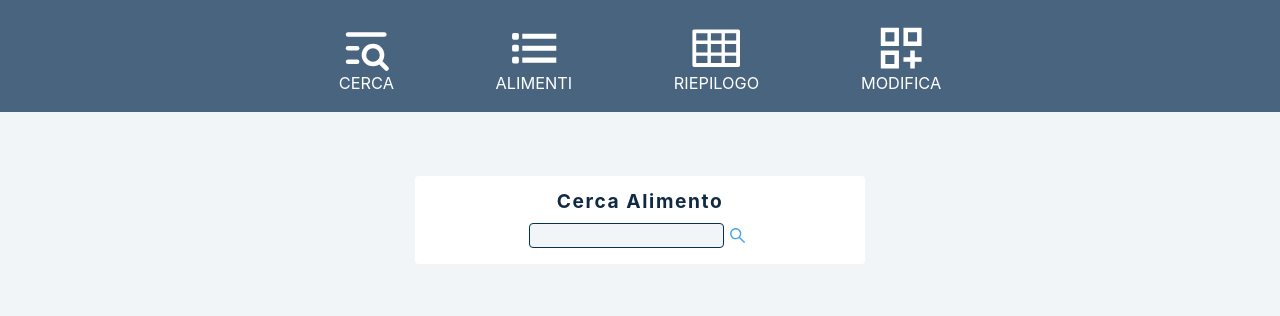
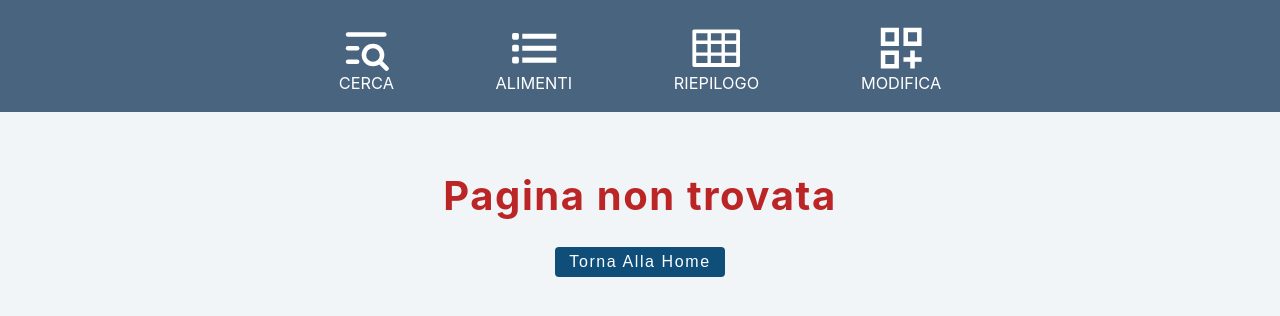
Before and after one commit to giovannipacelli2/alimentazione, a React (Create React App) app: page /search in a window 1280 px wide. Shown: the top 316 px of the page. Built offline with nearby package versions, Linux system fonts and the light colour scheme.

Commit message:
Fix bug on refresh page

```diff
--- a/src/App.js
+++ b/src/App.js
@@ -13,9 +13,11 @@ import SumFood from './components/SumFood';
 import SaveFood from './components/SaveFood';
 import AddLocal from './components/AddLocal';
 import Summary from './components/Summary';
+import ErrorPage from './components/ErrorPage';
 
-/* const PATH = window.location.pathname.split(`/`)[1]; */
-const PATH = window.location.pathname;
+//const PATH = window.location.pathname.split(`/`)[1];
+//const PATH = window.location.pathname;
+const PATH = "/";
 
 const VOID_MACRO = {
   kcal:0,
@@ -180,6 +182,11 @@ function App() {
                 { weight ===0 && <h4 className='red-message'>Vai nella sezione "Modifica" ed inserisci il tuo peso</h4> }
               </>
           }/>
+
+          <Route path='*' element={
+            <ErrorPage />
+          } />
+
         </Routes>
         </main>
     </Router>
--- /dev/null
+++ b/src/components/ErrorPage.js
@@ -0,0 +1,16 @@
+import React from 'react'
+
+import { Link } from 'react-router-dom'
+
+const ErrorPage = () => {
+  return (
+    <>
+        <h2 className='red-message'>Pagina non trovata</h2>
+        <Link to="/">
+            <button className="btn-2">Torna alla home</button>
+        </Link>
+    </>
+  )
+}
+
+export default ErrorPage
--- a/src/components/Navbar.js
+++ b/src/components/Navbar.js
@@ -9,7 +9,8 @@ import {TbListSearch} from 'react-icons/tb';
 import {MdOutlineDashboardCustomize} from 'react-icons/md';
 
 /* const PATH = window.location.pathname.split(`/`)[1]; */
-const PATH = window.location.pathname;
+//const PATH = window.location.pathname;
+const PATH = "/";
 
 
 const Navbar = () => {
```
